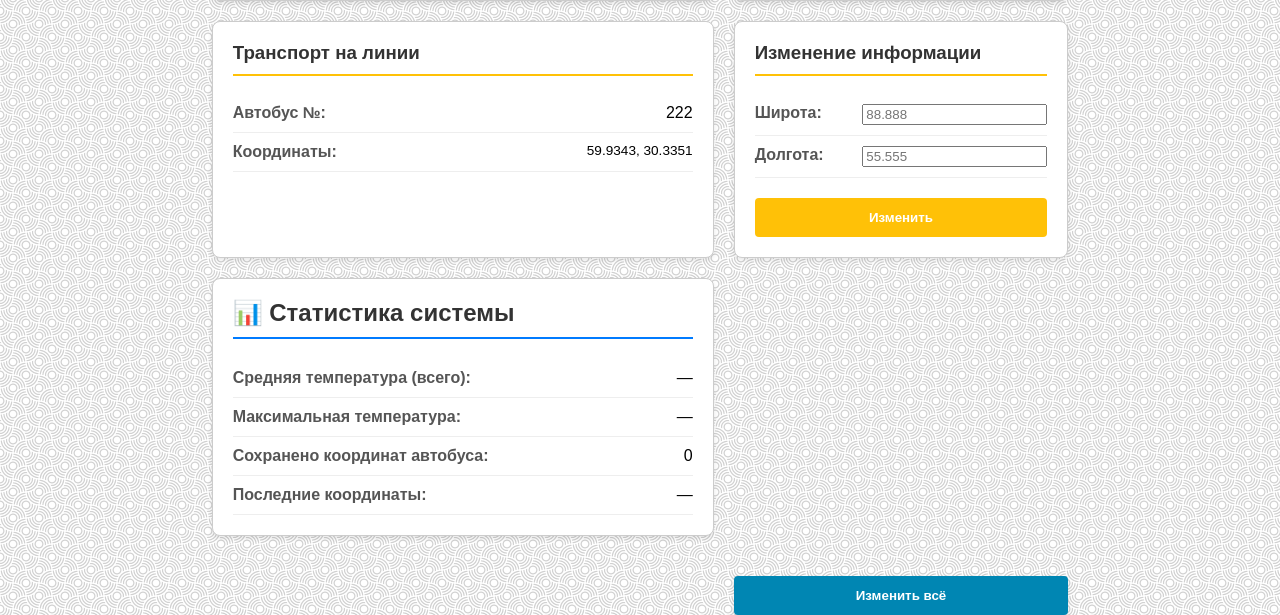
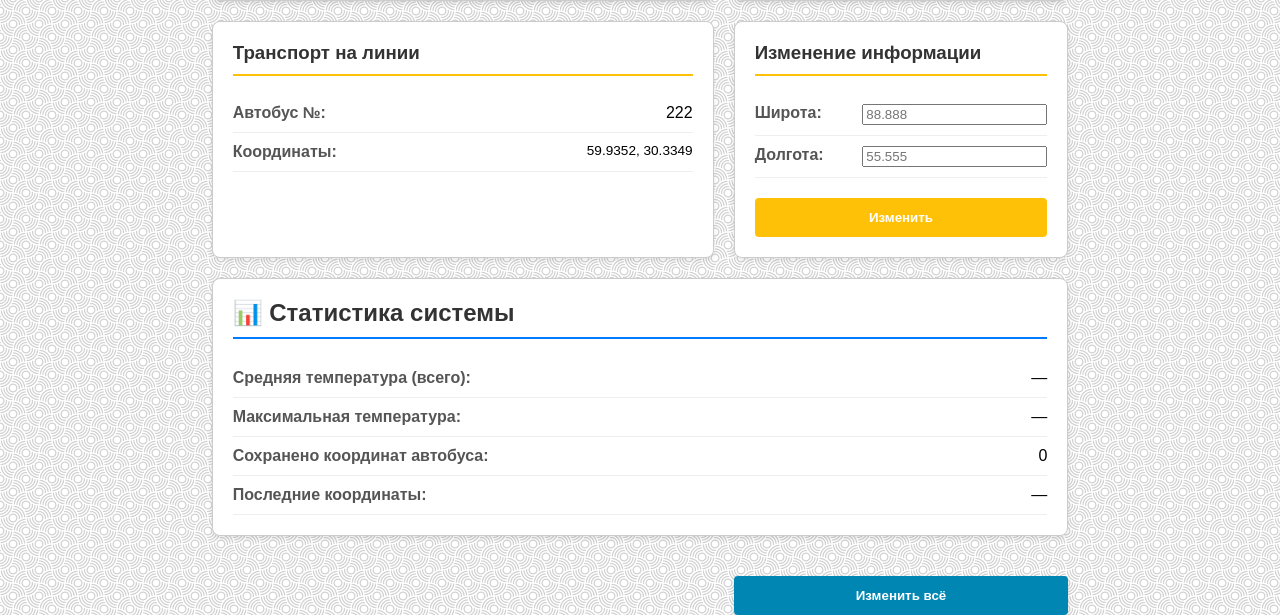
Before and after one commit to w0nkest/flaskproj, a Flask app: page /status in a window 1280 px wide. Shown: the part 535-1150 px from the top of the page. Run offline with Flask 3, Linux system fonts and the light colour scheme.

Commit message:
Fixed html and skobki ebanye

```diff
--- a/app.py
+++ b/app.py
@@ -54,9 +54,9 @@
         'station': station.request_data(),
         'bus': bus.request_data(),
         'stats': {
-            'temperature': logger.get_temperature_stats,
-            'bus_position_count': logger.get_bus_position_count,
-            'last_bus_position': logger.get_last_bus_position
+            'temperature': logger.get_temperature_stats(),
+            'bus_position_count': logger.get_bus_position_count(),
+            'last_bus_position': logger.get_last_bus_position()
         }
     })
 
--- a/templates/station_status.html
+++ b/templates/station_status.html
@@ -99,7 +99,7 @@
                 </div>
             </div>
             <div class="grid-lineup">
-                <div class="card">
+                <div class="card" style="grid-column: span 2;">
                     <h2>📊 Статистика системы</h2>
                     <div class="info-row">
                         <span class="label">Средняя температура (всего):</span>
@@ -118,7 +118,6 @@
                         <span id="bus-last-pos" class="value">—</span>
                     </div>
                 </div>
-                <div></div> <!-- пустая ячейка для сохранения сетки -->
             </div>
             <div class="grid-lineup">
                 <div></div>
```
